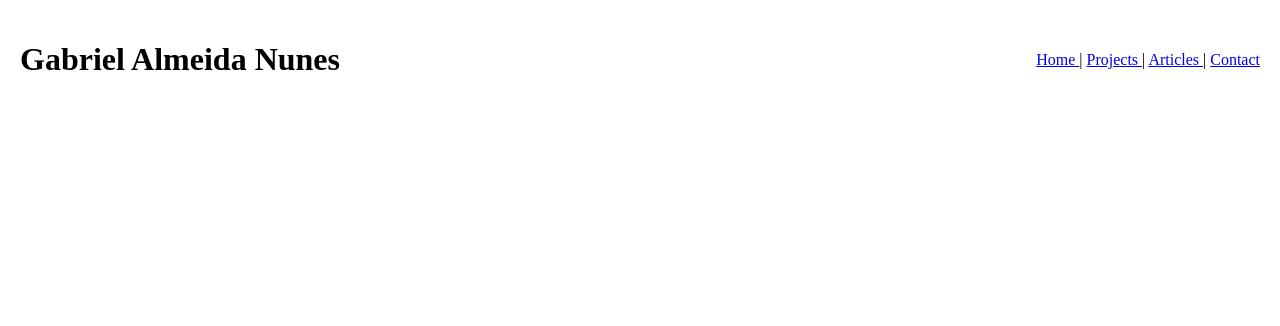
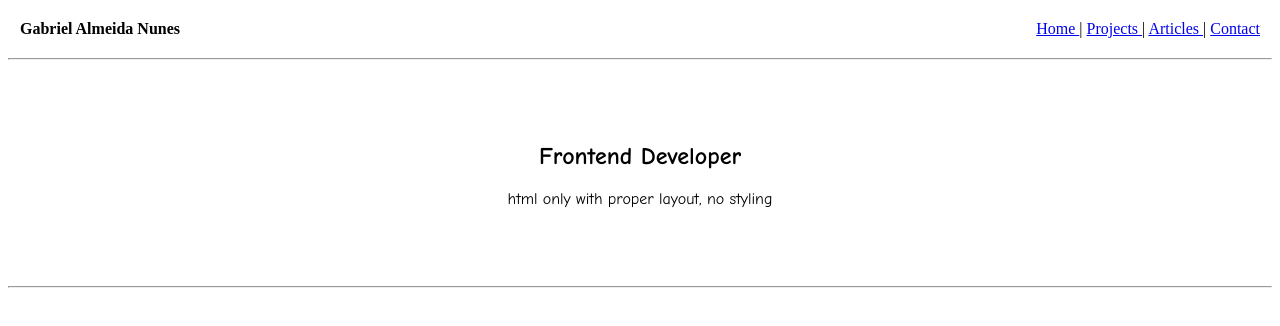
Before and after one commit to AlmeidaNunesGabriel/roadmap-challenges, a plain HTML site: page frontend/almeida_page/index.html in a window 1280 px wide. Drawn offline with Linux system fonts and the light colour scheme.

Commit message:
adding hero section on project

```diff
--- a/frontend/almeida_page/index.html
+++ b/frontend/almeida_page/index.html
@@ -11,13 +11,21 @@
     <meta property="og:description" content="Conheça a trajetória de Gabriel Almeida Nunes, de Direito à Tecnologia. Especialista em Educação Técnica e Auditoria.">
     <meta property="og:type" content="website">
     <meta property="og:image" content="images/perfil-social.jpg"> <meta property="og:url" content="https://seusite.com">
+    <link href="https://fonts.googleapis.com/css2?family=Comic+Neue:wght@400;700&display=swap" rel="stylesheet">
+
+
+    <style>
+            h1 {font-weight:bold;
+                text-align:center;
+            }
+    </style>
 </head>
 <body>
     <header>
         <table border="0" width="100%" cellpadding="10">
             <tr>
                 <td align="left" cellpadding="10">
-                    <h1>Gabriel Almeida Nunes</h1>
+                    <strong>Gabriel Almeida Nunes</strong>
                 </td>
                 <td align="right">
                     <a href="index.html">Home </a> |
@@ -28,5 +36,13 @@
             </tr>
         </table>
     </header>
+
+   <hr><br><br><br><main>
+        <section id="hero">
+             <h1 style="font-family: 'Comic Neue', cursive;"> Frontend Developer </h1>
+        <p style="text-align:center;font-family: 'Comic Neue', cursive;">html only with proper layout, no styling</p>
+        </section>
+        <br><br><br><hr>
+    </main>
 </body>
 </html>
```
